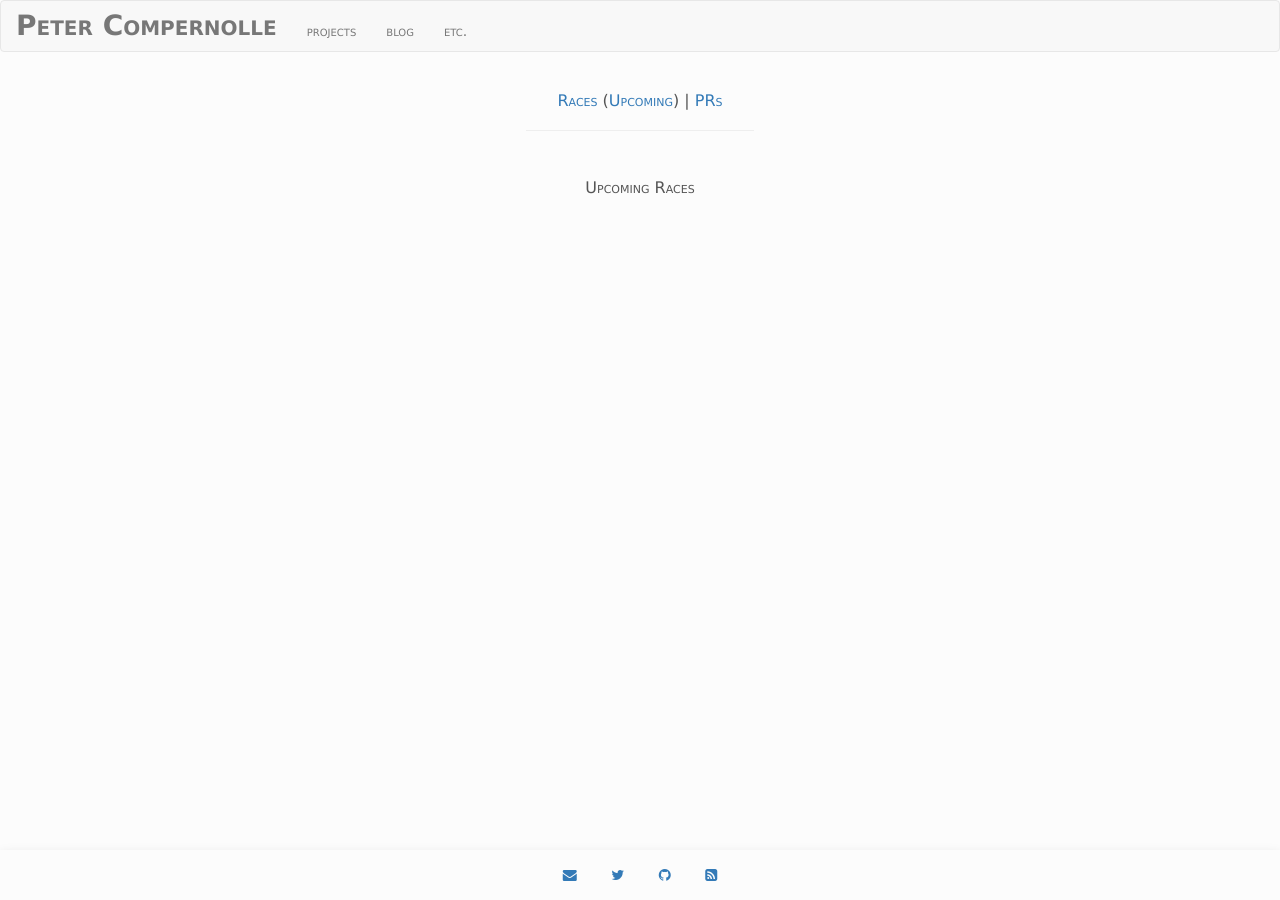
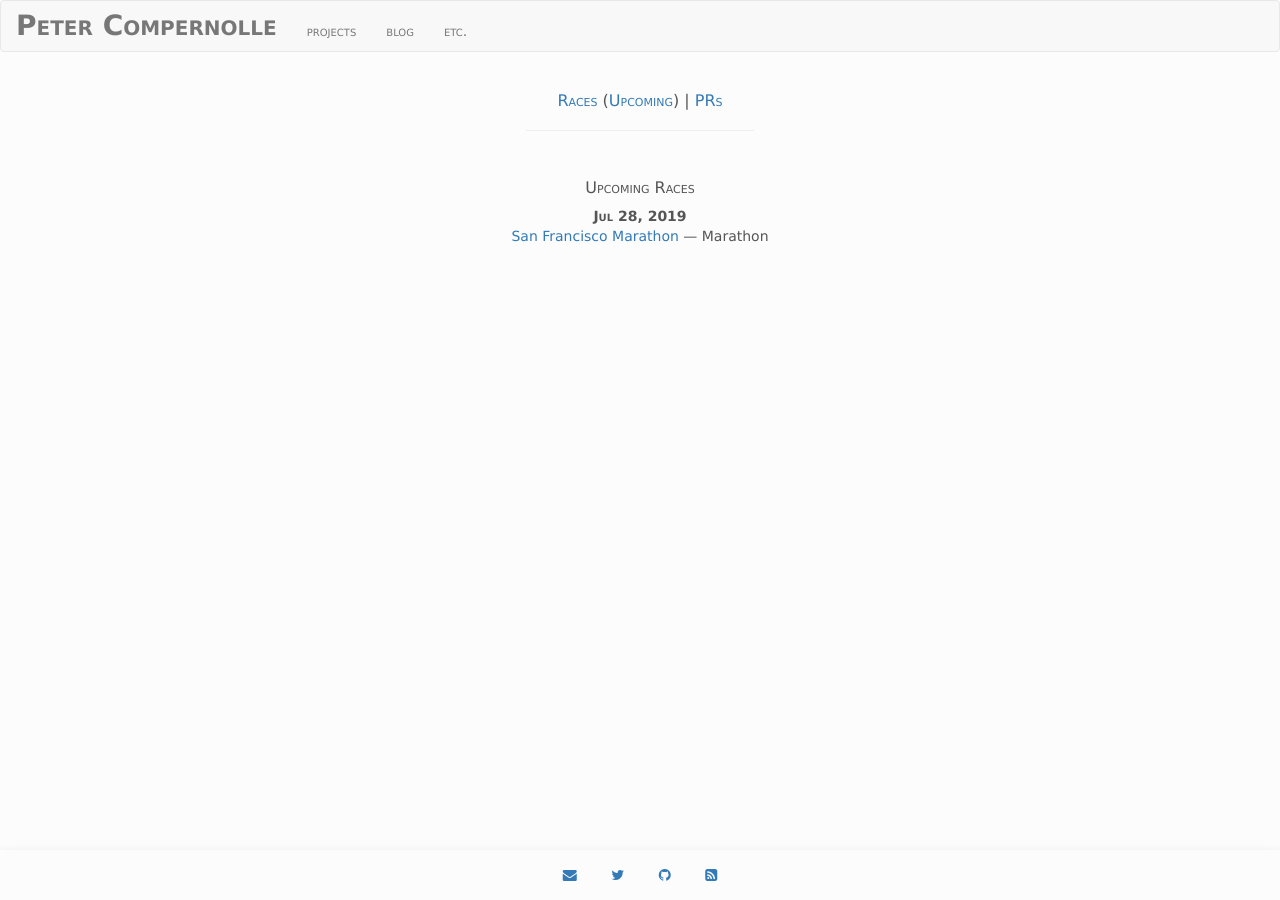
Before and after one commit to thelowlypeon/thelowlypeon.github.io, a Jekyll site: the page built from running/upcoming.html, in a window 1280 px wide. Built offline with Jekyll 4.4.1, drawn with Linux system fonts in a browser that asks for light colours.

Commit message:
adds SF marathon to upcoming races

```diff
--- a/_data/races.yml
+++ b/_data/races.yml
@@ -194,3 +194,8 @@
   results_url: http://results.itsracetime.com/myresults.aspx?uid=17095-4183-2-128783
   rating: AB
   pr: 10k
+- name: San Francisco Marathon
+  url: https://www.thesfmarathon.com
+  date: 2019-07-28
+  distance: Marathon
+  upcoming: true
```
